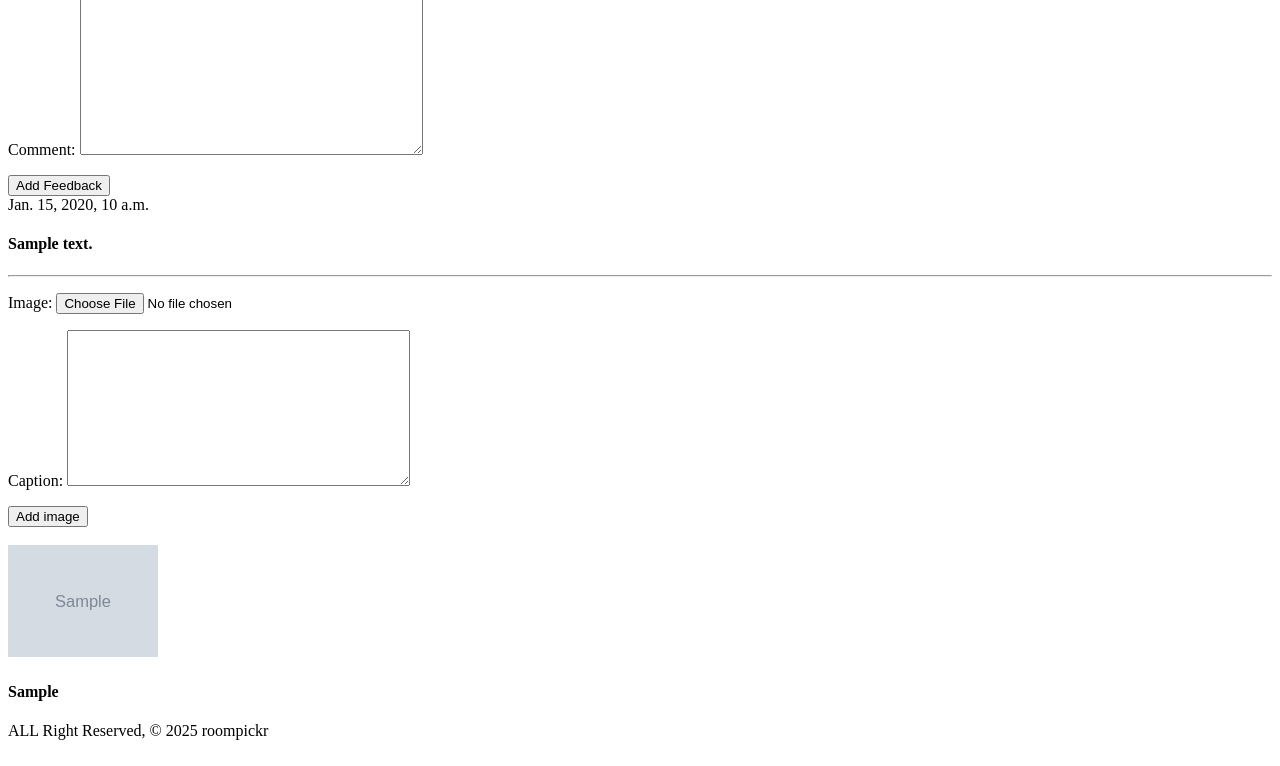
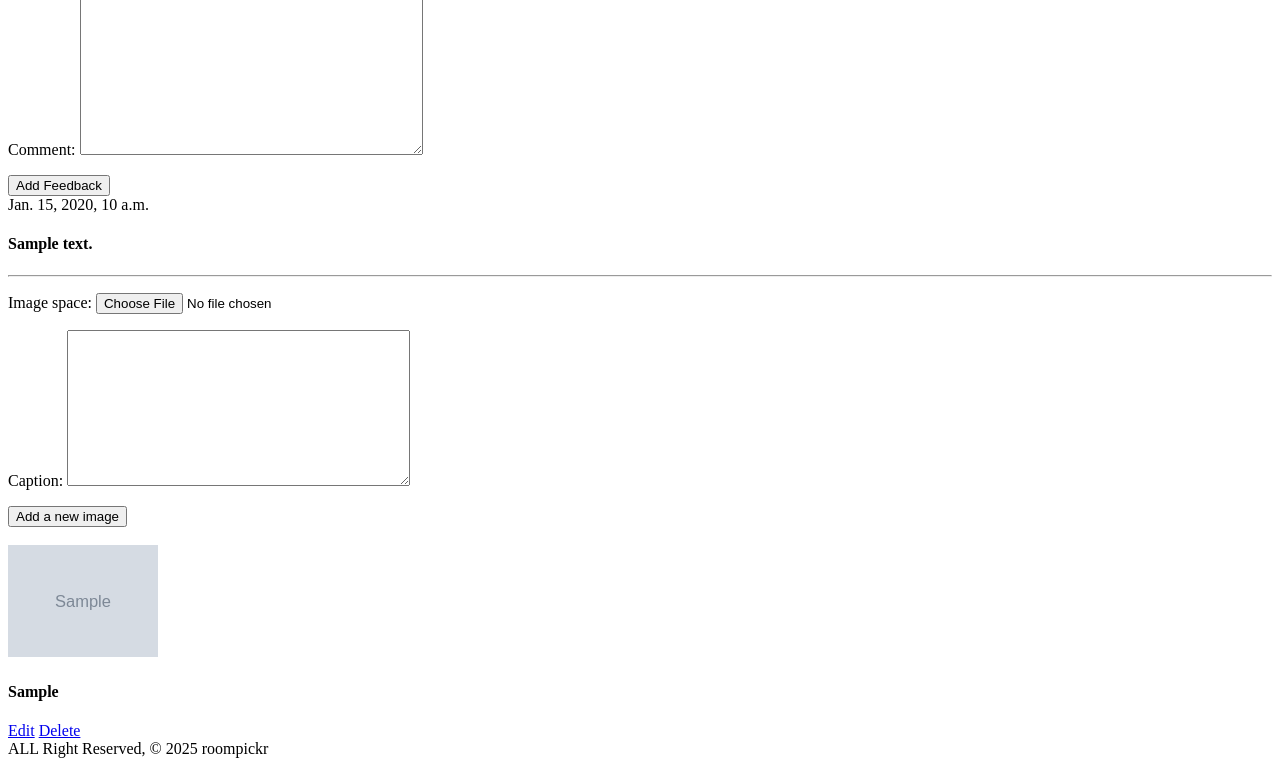
Before and after one commit to Fatema-Abdulla/RoomPickr, a Django app: page /spaces/1/detail/ in a window 1280 px wide. Shown: the part 452-1218 px from the top of the page. Before the commit the page ends 1192 px from the top, so only its background shows below. Run offline with Django 5.2, Linux system fonts and the light colour scheme; a user stored in the database is signed in; tables that the repository leaves empty hold one stand-in row (values such as "Sample post"); grey boxes marked "Sample" are stand-in pictures.

Commit message:
fix upload image on database

```diff
--- a/roompickr/main_app/forms.py
+++ b/roompickr/main_app/forms.py
@@ -2,22 +2,26 @@ from django.forms import ModelForm
 from .models import Profile, Feedback, Image
 from django.contrib.auth.models import User
 
+
 class UserForm(ModelForm):
     class Meta:
         model = User
-        fields = ['username']
+        fields = ["username"]
+
 
 class ProfileForm(ModelForm):
     class Meta:
         model = Profile
-        fields = ['name', 'email', 'gender']
+        fields = ["name", "email", "gender"]
+
 
 class FeedbackForm(ModelForm):
     class Meta:
         model = Feedback
-        fields = ['comment']
+        fields = ["comment"]
+
 
 class ImageForm(ModelForm):
     class Meta:
         model = Image
-        fields = ['image', 'caption']
+        fields = ["image_space", "caption"]
--- a/roompickr/main_app/models.py
+++ b/roompickr/main_app/models.py
@@ -43,7 +43,7 @@ class Space(models.Model):
         return reverse("detail", kwargs={"space_id" : self.id})
 
 class Image(models.Model):
-    image= models.ImageField(upload_to='main_app/static/uploads/', default='')
+    image_space = models.ImageField(upload_to='main_app/static/uploads/', default='')
     caption = models.TextField(max_length=150)
     space=models.ForeignKey(Space, on_delete=models.CASCADE)
 
--- a/roompickr/main_app/templates/spaces/detail.html
+++ b/roompickr/main_app/templates/spaces/detail.html
@@ -33,18 +33,23 @@
 </div>
 <hr>
 <div>
-<form action="{% url 'add_image' space.id %}" method="post">
+<form action="{% url 'add_image' space.id %}" method="post" enctype="multipart/form-data">
     {% csrf_token %}
     {{ image_form.as_p }}
-    <input type="submit" value="Add image" class="btn" />
+    <input type="submit" value="Add a new image" class="btn" />
   </form>
 </div>
 <div><br>
   {% if space.image_set.count  %}
   {% for image in space.image_set.all %}
-  {% load static %} <img src={% static image.image|cut:'main_app/static/' %}
-    alt="this for" width="150"/>
+  {% load static %}
+  <img src={% static image.image_space|cut:'main_app/static/' %}
+    alt="this for {{space.name}}" width="150"/>
   <h4>{{image.caption}}</h4>
+  <div>
+    <a href="{% url 'update_image' space.id %}">Edit</a>
+    <a href="{% url 'spaces_delete' space.id %}">Delete</a>
+  </div>
   {% endfor %}
   {% endif %}
 </div>
--- a/roompickr/main_app/urls.py
+++ b/roompickr/main_app/urls.py
@@ -16,6 +16,7 @@ urlpatterns = [
     path("spaces/<int:pk>/delete/", views.SpaceDelete.as_view(), name="spaces_delete"),
 
     path('spaces/<int:space_id>/add_feedback/<int:user_id>/', views.add_feedback, name='add_feedback'),
+
     path('spaces/<int:space_id>/add_image/', views.add_image, name='add_image'),
-
+    path('spaces/<int:pk>/update_image/', views.ImageUpdate.as_view(), name='update_image'),
 ]
--- a/roompickr/main_app/views.py
+++ b/roompickr/main_app/views.py
@@ -14,15 +14,18 @@ from .models import Profile, Space, Image, Feedback, Booking, Question, Answer
 # Create your views here.
 @login_required
 def home(request):
-    return render (request, 'home.html')
+    return render(request, "home.html")
+
 
 @login_required
 def about(request):
-    return render (request, 'about.html')
+    return render(request, "about.html")
+
 
 # @login_required
 # def rooms_index(request):
 #     return render (request, 'rooms/index.html')
+
 
 def signup(request):
     error_message = ""
@@ -31,67 +34,81 @@ def signup(request):
         if form.is_valid():
             user = form.save()
             login(request, user)
-            return redirect('index')
+            return redirect("index")
         else:
             error_message = "Invalid Sign Up, Try again later..."
     form = UserCreationForm()
-    context = {'form': form, 'error_message': error_message}
-    return render(request, 'registration/signup.html', context)
+    context = {"form": form, "error_message": error_message}
+    return render(request, "registration/signup.html", context)
+
 
 @login_required
 def profile(request):
     profiles = Profile.objects.filter(user=request.user)
     return render(request, "users/profile.html", {"profiles": profiles})
 
+
 @login_required
 # reference: https://pythonguides.com/create-a-user-profile-using-django/
 def update_profile(request, profile_id):
     profile = Profile.objects.get(id=profile_id)
-    if request.method == 'POST':
+    if request.method == "POST":
         user_form = UserForm(request.POST, instance=request.user)
         profile_form = ProfileForm(request.POST, instance=profile)
 
         if user_form.is_valid() and profile_form.is_valid():
             user_form.save()
             profile_form.save()
-            return redirect('/accounts/profile/')
+            return redirect("/accounts/profile/")
     else:
         user_form = UserForm(instance=request.user)
         profile_form = ProfileForm(instance=profile)
 
-    return render(request, 'users/update_profile.html', {'user_form': user_form, 'profile_form': profile_form})
+    return render(
+        request,
+        "users/update_profile.html",
+        {"user_form": user_form, "profile_form": profile_form},
+    )
 
 
-
+@login_required
 def space_index(request):
     spaces = Space.objects.filter(user=request.user)
-    return render(request,'spaces/index.html', {'spaces':spaces})
+    return render(request, "spaces/index.html", {"spaces": spaces})
 
 
+@login_required
 def space_detail(request, space_id):
     space = Space.objects.get(id=space_id)
     feedback_form = FeedbackForm()
     image_form = ImageForm()
-    return render(request, 'spaces/detail.html', {"space": space , 'feedback_form': feedback_form , 'image_form': image_form})
+    return render(
+        request,
+        "spaces/detail.html",
+        {"space": space, "feedback_form": feedback_form, "image_form": image_form},
+    )
 
 
 class SpaceCreate(LoginRequiredMixin, CreateView):
     model = Space
-    fields = ['name', 'address', 'capacity', 'type', 'price_per_hour']
+    fields = ["name", "address", "capacity", "type", "price_per_hour"]
 
     def form_valid(self, form):
         form.instance.user = self.request.user
         return super().form_valid(form)
 
+
 class SpaceUpdate(LoginRequiredMixin, UpdateView):
     model = Space
     fields = "__all__"
+
 
 class SpaceDelete(LoginRequiredMixin, DeleteView):
     model = Space
     success_url = "/stores/"
 
 
+@login_required
 def add_feedback(request, space_id, user_id):
     form = FeedbackForm(request.POST)
     if form.is_valid():
@@ -99,12 +116,18 @@ def add_feedback(request, space_id, user_id):
         new_feedback.space_id = space_id
         new_feedback.user_id = user_id
         new_feedback.save()
-    return redirect('detail', space_id)
+    return redirect("detail", space_id)
 
+
+@login_required
 def add_image(request, space_id):
-    form_image = ImageForm(request.POST)
-    if form_image.is_valid():
-        new_image = form_image.save(commit=False)
+    form = ImageForm(request.POST, request.FILES)
+    if form.is_valid():
+        new_image = form.save(commit=False)
         new_image.space_id = space_id
         new_image.save()
-    return redirect('detail', space_id)
+    return redirect("detail", space_id)
+
+class ImageUpdate(LoginRequiredMixin, UpdateView):
+    model = Image
+    fields = ['image', 'caption']
```
Also changed, not shown: roompickr/main_app/templates/main_app/image_form.html (added, +14 -0 lines), roompickr/main_app/static/uploads/new_logo.png (added), roompickr/main_app/static/uploads/new_logo_ftYgKvi.png (added).
